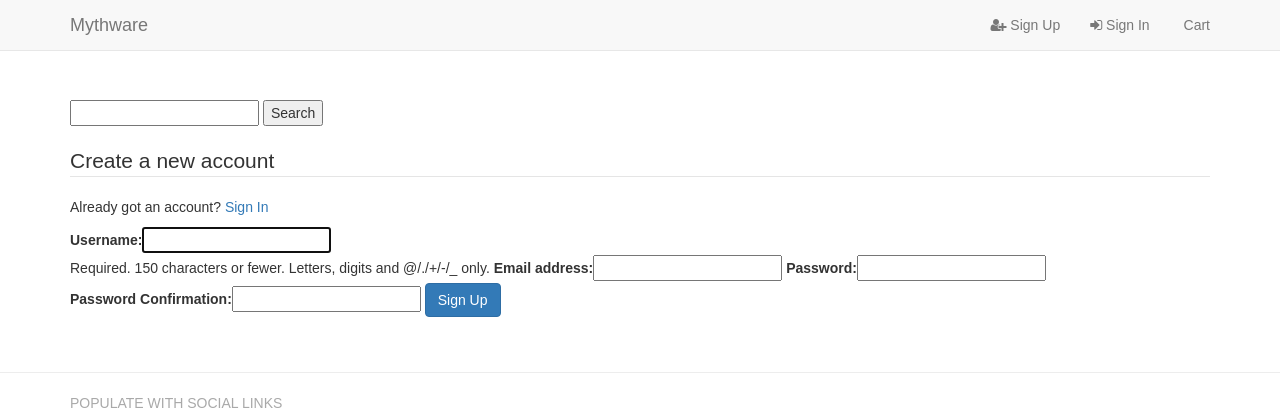
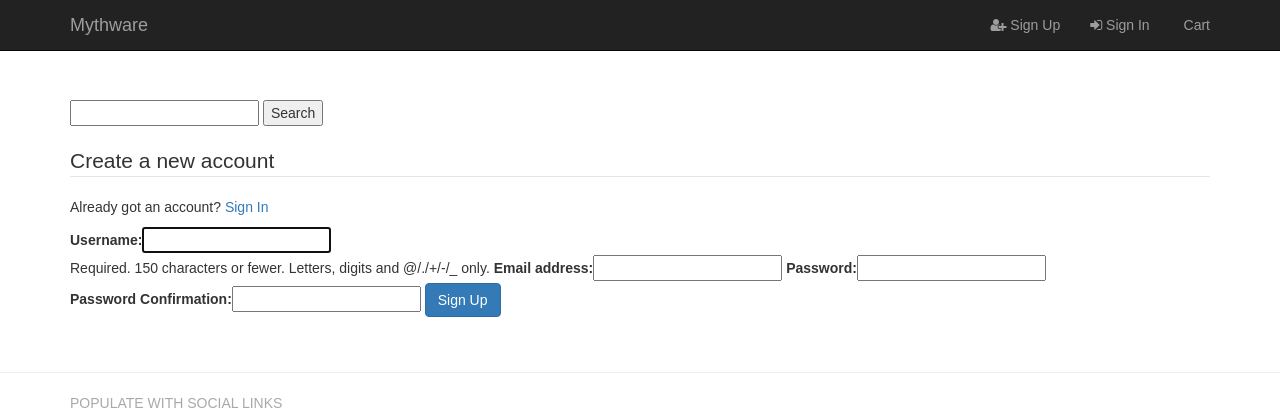
Before and after one commit to GithHayden/django-mythware, a Django app: page /accounts/register/ in a window 1280 px wide. Shown: the top 420 px of the page. Run offline with Django 3.2, Linux system fonts and the light colour scheme; some libraries are stand-ins or nearby versions.

Commit message:
Updated nav bar to dark/navy blue.

```diff
--- a/static/css/custom.css
+++ b/static/css/custom.css
@@ -62,5 +62,5 @@ caption p {
 }
 
 .product-description {
-    min-height: 40px;
+    min-height: 140px;
 }
--- a/templates/base.html
+++ b/templates/base.html
@@ -16,7 +16,7 @@
 </head>
 <body>
     <!-- Fixed masthead -->
-    <nav class="navbar navbar-masthead navbar-default navbar-fixed-top">
+    <nav class="navbar navbar-masthead navbar-inverse navbar-fixed-top">
         <div class="container">
             <div class="navbar-header">
                 <button type="button" class="navbar-toggle collapsed" data-toggle="collapse" data-target="#navbar" aria-expanded="false" aria-controls="navbar">
```
